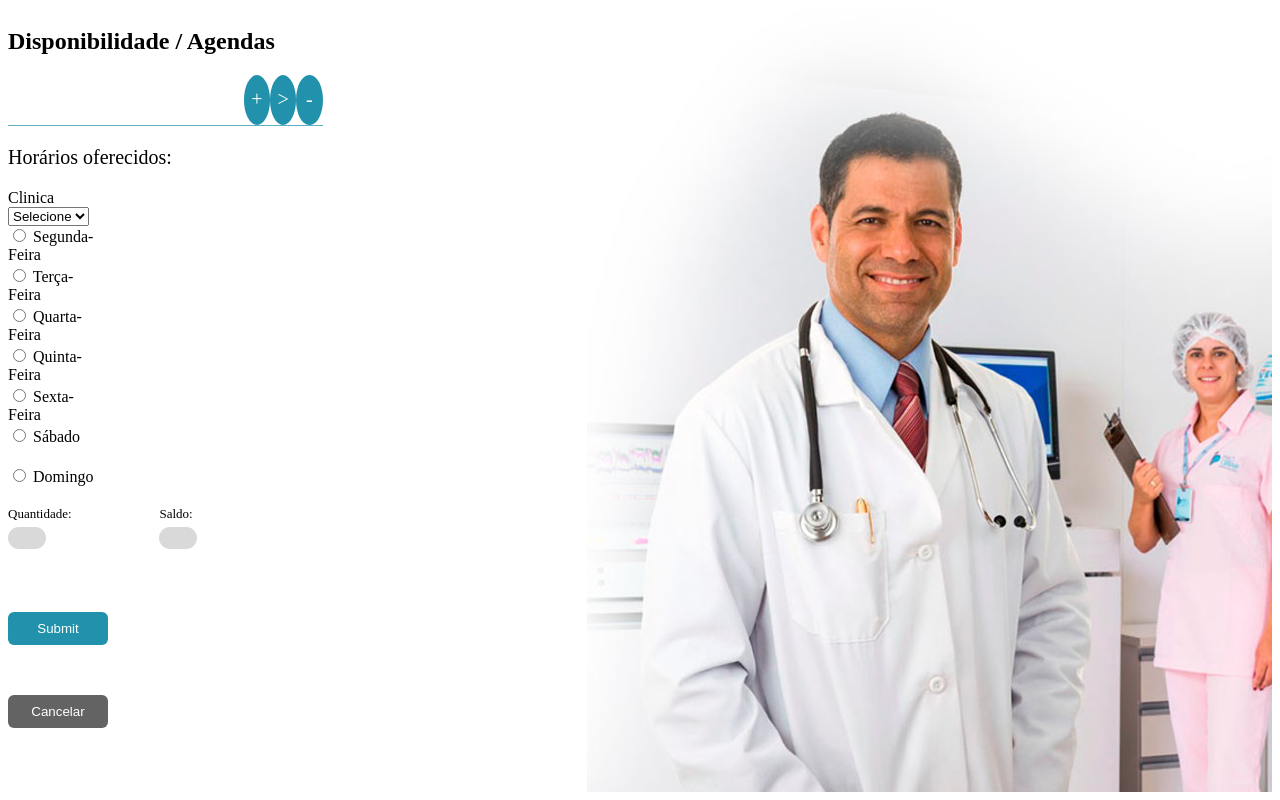
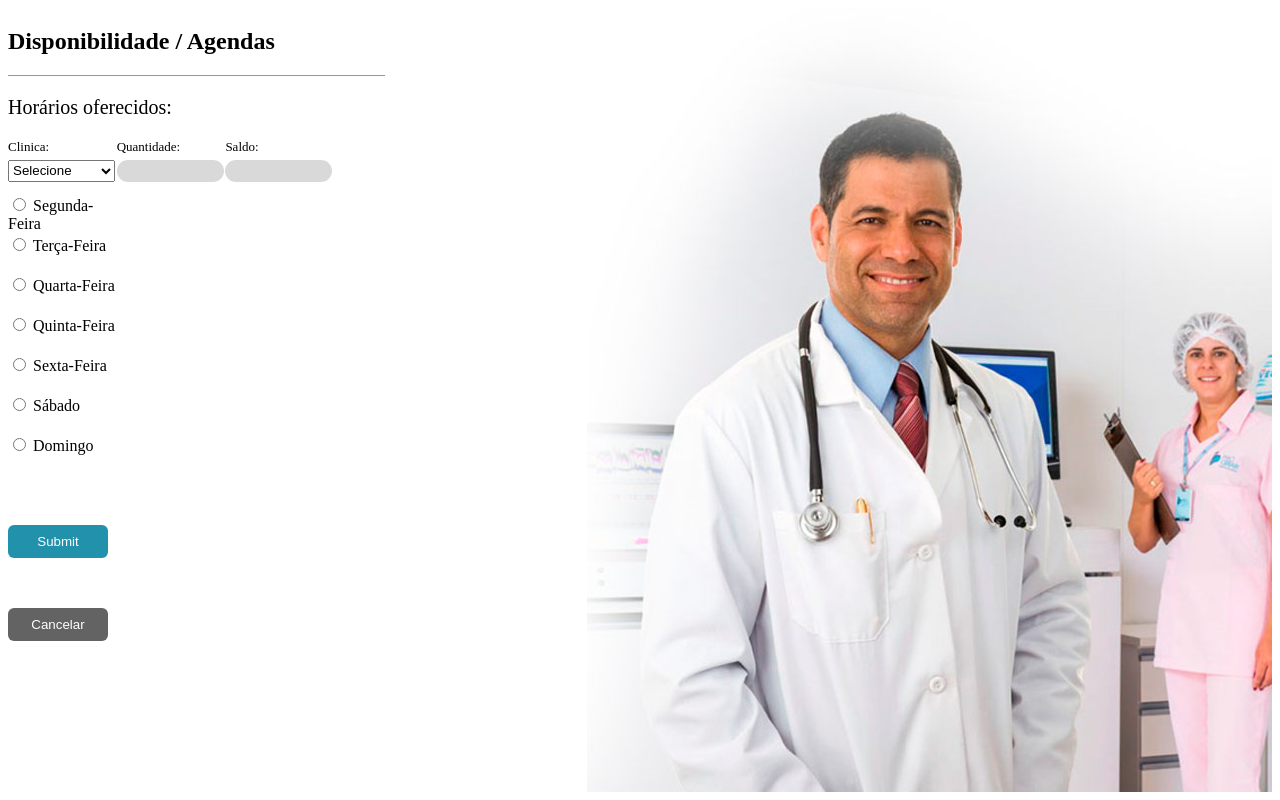
Before and after one commit to luizfgmc/medicos, a CodeIgniter app: the page made by application/views/insere_agenda.php in a window 1280 px wide. Run offline with CodeIgniter, Linux system fonts and the light colour scheme; data that the repository does not hold is empty.

Commit message:
Detalhes de front end

```diff
--- a/application/config/database.php
+++ b/application/config/database.php
@@ -50,7 +50,7 @@
 
 $db['default']['hostname'] = 'localhost';
 $db['default']['username'] = 'root';
-$db['default']['password'] = '';
+$db['default']['password'] = 'root';
 $db['default']['database'] = 'medicos';
 $db['default']['dbdriver'] = 'mysql';
 $db['default']['dbprefix'] = '';
--- a/application/views/insere_agenda.php
+++ b/application/views/insere_agenda.php
@@ -32,33 +32,22 @@
             <div class="halfSize">
                 <h2>Disponibilidade / Agendas </h2>
                 <section class="headerClinica">
-                    <div class="numberClinica">
-
-                    </div>
-                    <div class="infoClinica">
-
-                    </div>
-                    <div class="iconsClinica">
-                        <div class="iconPlus">
-                            +
-                        </div>
-                        <div class="iconPlus">
-                            >
-                        </div>
-                        <div class="iconPlus">
-                            -
-                        </div>
-                    </div>
-
                 </section>
                 <section class="horariosOferecidos">
                     <p class="titleHorarioOfeceridos">Horários oferecidos:</p>
 
-                <form action="<?php echo base_url();?>agenda/insereAgenda" method="post">
+                    <form action="<?php echo base_url(); ?>agenda/insereAgenda" method="post">
 
-                        <label>Clinica</label>
+
                         <div class="campoCadastroAgenda">
-                            <select name="clinicas">
+
+
+
+                            <div class="containerQuantidadeHorario">
+                                <div class="container_item_form">
+                                    <div class="container_tiny_item">
+                                        <label>Clinica: </label>
+                                        <select name="clinicas" class="selectClinicas">
                                             <option >Selecione</option>
                                             <?php
                                             foreach ($clinica as $c):
@@ -68,6 +57,22 @@
                                             endforeach;
                                             ?>
                                         </select>
+                                    </div>
+
+
+                                    <div class="container_tiny_item">
+                                        <label>Quantidade: </label>
+                                        <input type="text" name="quantidadeAgenda" />
+                                    </div>
+
+                                    <div class="container_tiny_item">
+                                        <label>Saldo: </label>
+                                        <input type="text" name="saldoAgenda" />
+                                    </div>
+
+
+                                </div>
+                            </div>
                         </div>
 
                             <div class="containerItemsDias">
@@ -101,20 +106,7 @@
                                 </div>
                             </div>
 
-                        <div class="containerQuantidadeHorario">
-                            <div class="container_item_form">
 
-                                <div class="container_tiny_item">
-                                    <label>Quantidade: </label>
-                                    <input type="text" name="quantidadeAgenda" />
-                                </div>
-                                <div class="container_tiny_item">
-                                    <label>Saldo: </label>
-                                    <input type="text" name="saldoAgenda" />
-                                </div>
-
-                            </div>
-                        </div>
                             <div class="form_horarios">
                                 <div class="itemFormHorario">
                                     <div class="container_submit">
--- /dev/null
+++ b/application/views/layout/menu_instituicao.php
@@ -0,0 +1,6 @@
+<div class="menuTop">
+    <ul>
+        <li><a href="<?php echo base_url() ?>clinica/listaAgenda">Agendas</a><li>
+        <li><a href="<?php echo base_url() ?>consulta/solicitarConsulta">Solicitar Consulta</a><li>
+    </ul>
+</div>
--- a/assets/css/disponibilidade_agenda/disponibildiade_agenda.css
+++ b/assets/css/disponibilidade_agenda/disponibildiade_agenda.css
@@ -118,9 +118,9 @@
     width:30%;
 }
 
-.containerQuantidadeHorario
-{
-    width:70%;
+.containerQuantidadeHorario {
+    width: 100%;
+    display: flex;
 }
 
 .containerItemsDias .itemFormHorario
@@ -172,3 +172,20 @@
     height: 100%;
     width: 100%;
 }
+
+
+.campoCadastroAgenda
+{
+    display:flex;
+    width:100%;
+}
+
+.campoCadastroAgenda .container_tiny_item
+{
+    width:33%;
+}
+
+.campoCadastroAgenda .selectClinicas
+{
+  margin-top: 10px;
+}
--- a/assets/css/solicitacoes/solicitacoes.css
+++ b/assets/css/solicitacoes/solicitacoes.css
@@ -34,6 +34,7 @@
     -webkit-flex-wrap: wrap;
     -ms-flex-wrap: wrap;
     flex-wrap: wrap;
+    margin-bottom:20px;
     width: 786px
 }
 
```
Also changed, not shown: application/views/agenda.php (+53 -31 lines), application/views/layout/header.php (+11 -9 lines), application/views/layout/menu_medico.php (added, +10 -0 lines), application/views/solicitacoes_instituicao.php (+4 -4 lines). Lines whose indentation alone changed are shown as unchanged.
